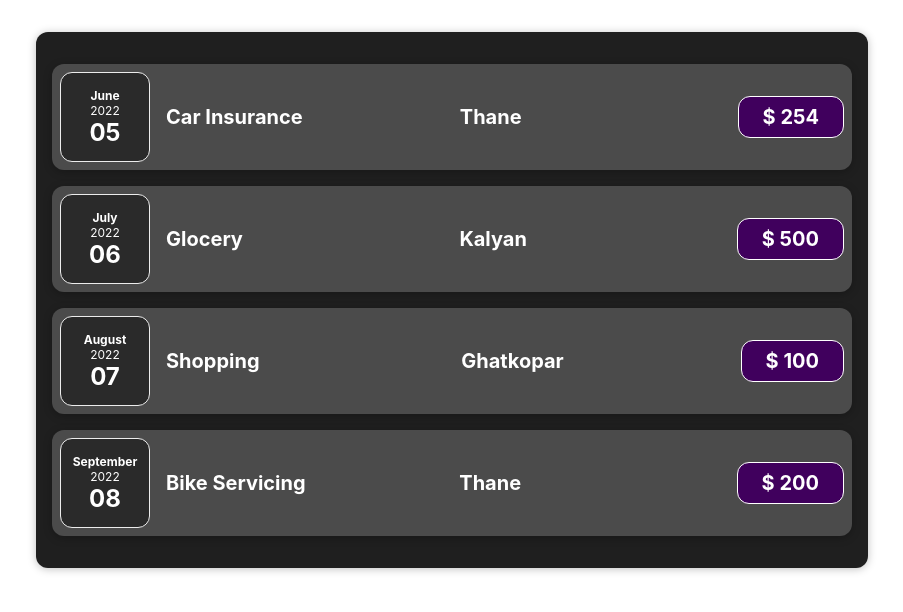
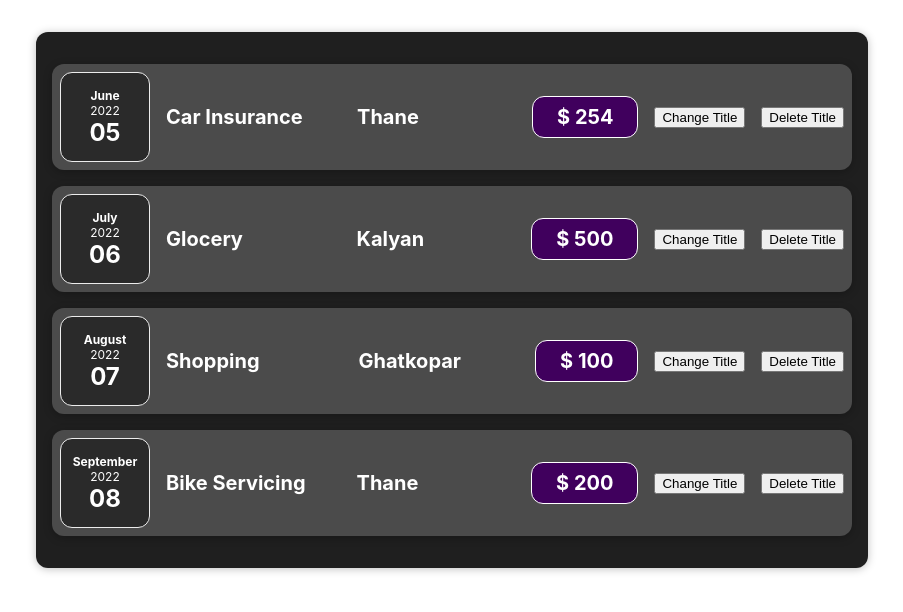
Before and after one commit to kiransalve/react-expense-app, a React (Create React App) app: page / in a window 1280 px wide. Shown: the top 612 px of the page, without its empty margins (188-1091 px from the left). Built offline with nearby package versions, Linux system fonts and the light colour scheme.

Commit message:
Delete button added

```diff
--- a/src/components/Expense/ExpenseDetails.jsx
+++ b/src/components/Expense/ExpenseDetails.jsx
@@ -1,11 +1,22 @@
 import React from 'react'
 
 const ExpenseDetails = (props) => {
+    let title = props.title
+    const callHandler = () => {
+        title = "Updated"
+        console.log(title)
+    }
+    const deleteHandler = () => {
+        title = "delete button clicked..!!!"
+        console.log(title)
+    }
     return (
         <div className="expense-item__description">
-            <h2>{props.title}</h2>
+            <h2>{title}</h2>
             <h2>{props.location}</h2>
             <div className="expense-item__price">$ {props.amount}</div>
+            <button onClick={callHandler}>Change Title</button>
+            <button onClick={deleteHandler}>Delete Title</button>
         </div>
     )
 }
```
